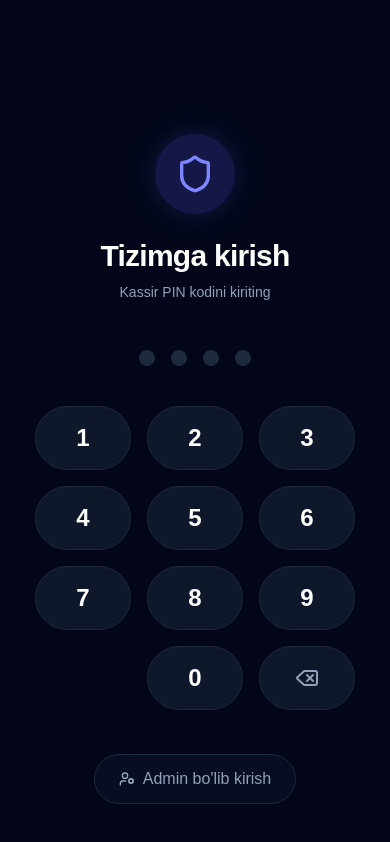
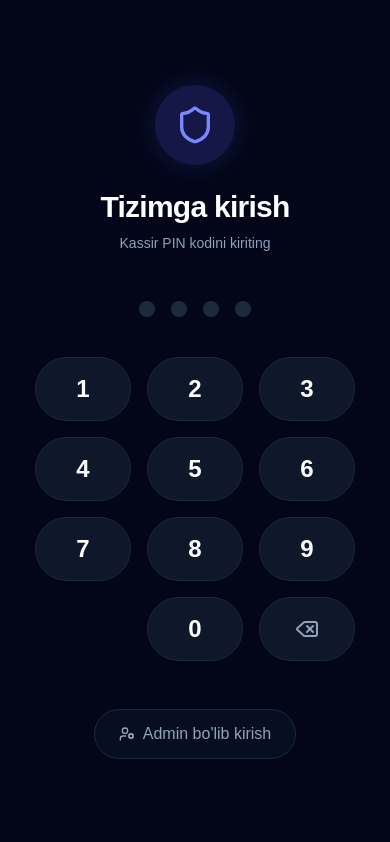
Before and after one commit to surativich/poliya-web, a Next.js app: page / in a window 390 px wide. Built offline with nearby package versions, Linux system fonts and the light colour scheme; no server answers; the database is empty.

Commit message:
Fix lock screen layout overlap on small screens

```diff
--- a/src/components/auth/lock-screen.tsx
+++ b/src/components/auth/lock-screen.tsx
@@ -185,7 +185,7 @@ export function LockScreen({ settings, onUnlock }: { settings: any, onUnlock: (r
 
       {/* Mode Switcher */}
       {!isLocked && (
-        <div className="absolute bottom-10">
+        <div className="mt-8 pt-4">
           <button
             onClick={() => {
               setLoginMode(prev => prev === "cashier" ? "admin" : "cashier");
```
